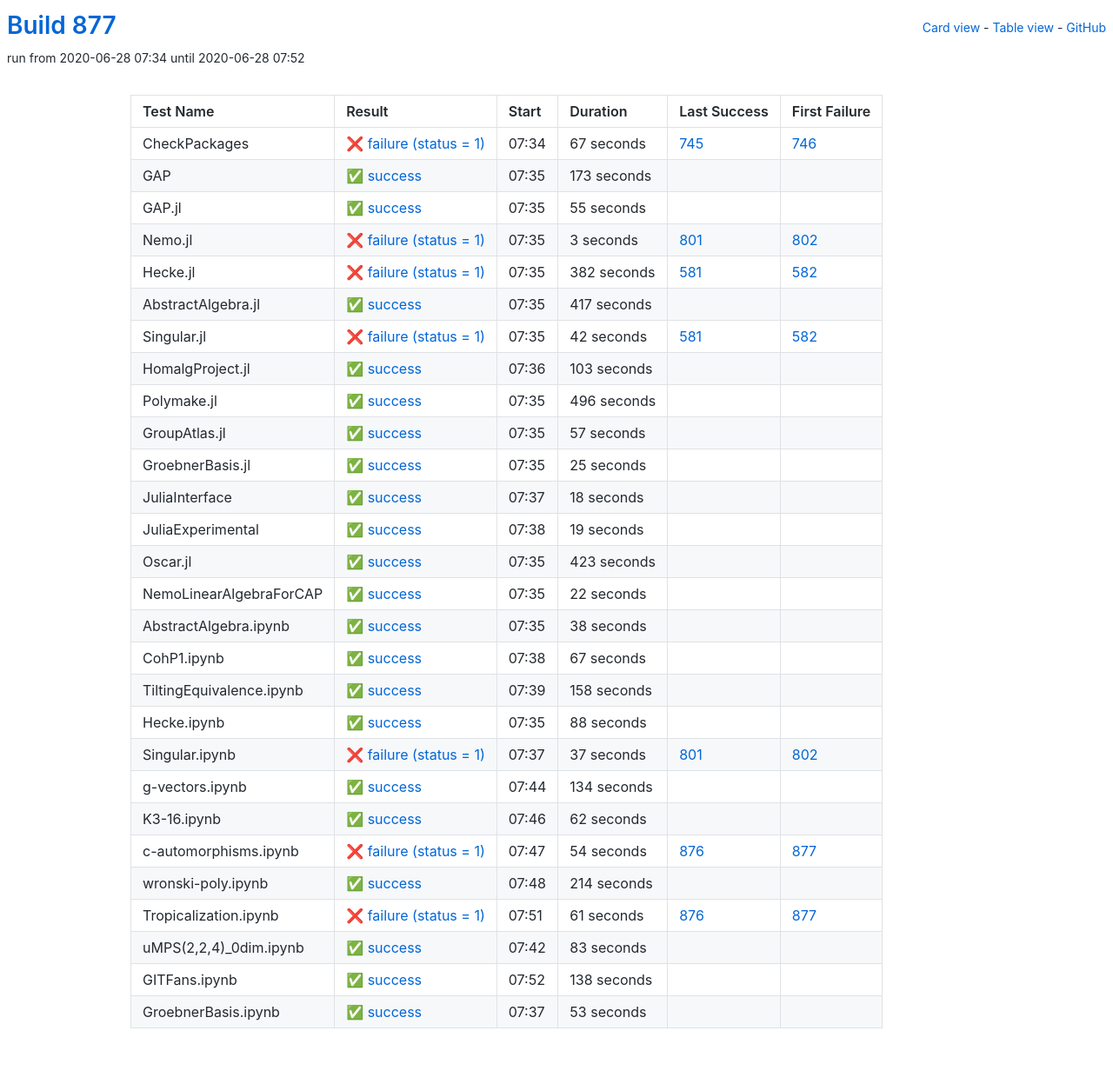
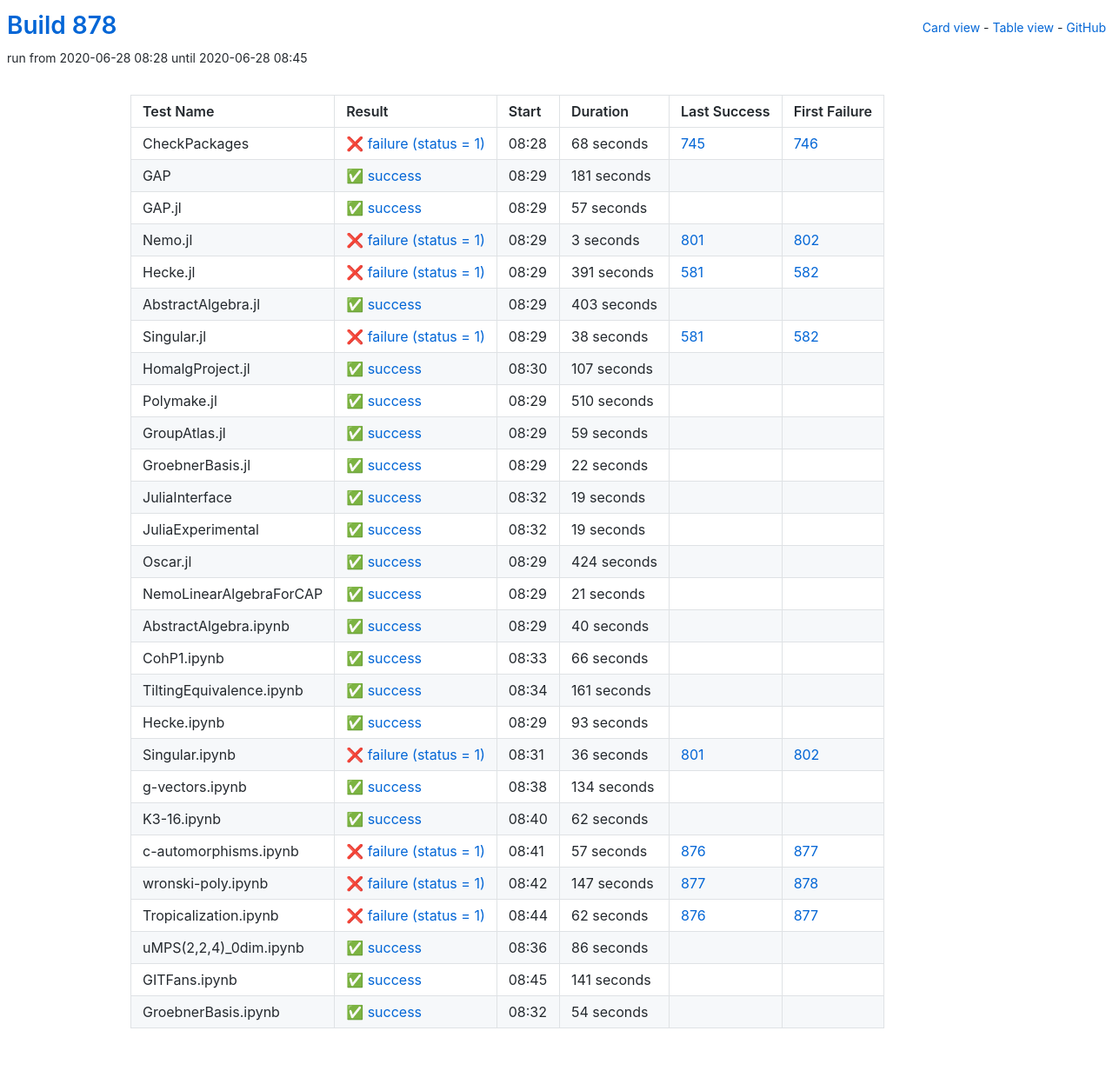
Before and after one commit to oscar-system/oscar-ci-status-1.4, a Jekyll site: the page built from table.html, in a window 1280 px wide. Shown: the whole page at 87% size. Built offline with Jekyll 4.4.1, drawn with Linux system fonts in a browser that asks for light colours.

Commit message:
Build #878

```diff
--- a/_data/ci.yml
+++ b/_data/ci.yml
@@ -1,6 +1,6 @@
 ---
-build: 877
-build_url: https://oscarci.mathematik.uni-kl.de/job/oscar-julia-1.4/877/
+build: 878
+build_url: https://oscarci.mathematik.uni-kl.de/job/oscar-julia-1.4/878/
 job: oscar-julia-1.4
 organization: oscar-system
 repo: oscar-ci-status-1.4
@@ -8,44 +8,44 @@ repourl: https://github.com/oscar-system/oscar-ci-status-1.4
 tests:
 - name: CheckPackages
   id: checkpackages
-  log: https://oscarci.mathematik.uni-kl.de/job/oscar-julia-1.4/877/artifact/logs/build-877/CheckPackages.log
-  start: 2020-06-28 07:34
+  log: https://oscarci.mathematik.uni-kl.de/job/oscar-julia-1.4/878/artifact/logs/build-878/CheckPackages.log
+  start: 2020-06-28 08:28
   success: false
   exitcode: 1
   status: failure
-  duration: 67
+  duration: 68
   last_success: 745
   last_success_url: https://oscarci.mathematik.uni-kl.de/job/oscar-julia-1.4/745/
   first_failure: 746
   first_failure_url: https://oscarci.mathematik.uni-kl.de/job/oscar-julia-1.4/746/
 - name: GAP
   id: gap
-  log: https://oscarci.mathematik.uni-kl.de/job/oscar-julia-1.4/877/artifact/logs/build-877/GAP.log
-  start: 2020-06-28 07:35
+  log: https://oscarci.mathematik.uni-kl.de/job/oscar-julia-1.4/878/artifact/logs/build-878/GAP.log
+  start: 2020-06-28 08:29
   success: true
   exitcode: 0
   status: success
-  duration: 173
+  duration: 181
   last_success: false
   last_success_url:
   first_failure: false
   first_failure_url:
 - name: GAP.jl
   id: gap-jl
-  log: https://oscarci.mathematik.uni-kl.de/job/oscar-julia-1.4/877/artifact/logs/build-877/GAP.jl.log
-  start: 2020-06-28 07:35
+  log: https://oscarci.mathematik.uni-kl.de/job/oscar-julia-1.4/878/artifact/logs/build-878/GAP.jl.log
+  start: 2020-06-28 08:29
   success: true
   exitcode: 0
   status: success
-  duration: 55
+  duration: 57
   last_success: false
   last_success_url:
   first_failure: false
   first_failure_url:
 - name: Nemo.jl
   id: nemo-jl
-  log: https://oscarci.mathematik.uni-kl.de/job/oscar-julia-1.4/877/artifact/logs/build-877/Nemo.jl.log
-  start: 2020-06-28 07:35
+  log: https://oscarci.mathematik.uni-kl.de/job/oscar-julia-1.4/878/artifact/logs/build-878/Nemo.jl.log
+  start: 2020-06-28 08:29
   success: false
   exitcode: 1
   status: failure
@@ -56,104 +56,104 @@ tests:
   first_failure_url: https://oscarci.mathematik.uni-kl.de/job/oscar-julia-1.4/802/
 - name: Hecke.jl
   id: hecke-jl
-  log: https://oscarci.mathematik.uni-kl.de/job/oscar-julia-1.4/877/artifact/logs/build-877/Hecke.jl.log
-  start: 2020-06-28 07:35
+  log: https://oscarci.mathematik.uni-kl.de/job/oscar-julia-1.4/878/artifact/logs/build-878/Hecke.jl.log
+  start: 2020-06-28 08:29
   success: false
   exitcode: 1
   status: failure
-  duration: 382
+  duration: 391
   last_success: 581
   last_success_url: https://oscarci.mathematik.uni-kl.de/job/oscar-julia-1.4/581/
   first_failure: 582
   first_failure_url: https://oscarci.mathematik.uni-kl.de/job/oscar-julia-1.4/582/
 - name: AbstractAlgebra.jl
   id: abstractalgebra-jl
-  log: https://oscarci.mathematik.uni-kl.de/job/oscar-julia-1.4/877/artifact/logs/build-877/AbstractAlgebra.jl.log
-  start: 2020-06-28 07:35
+  log: https://oscarci.mathematik.uni-kl.de/job/oscar-julia-1.4/878/artifact/logs/build-878/AbstractAlgebra.jl.log
+  start: 2020-06-28 08:29
   success: true
   exitcode: 0
   status: success
-  duration: 417
+  duration: 403
   last_success: false
   last_success_url:
   first_failure: false
   first_failure_url:
 - name: Singular.jl
   id: singular-jl
-  log: https://oscarci.mathematik.uni-kl.de/job/oscar-julia-1.4/877/artifact/logs/build-877/Singular.jl.log
-  start: 2020-06-28 07:35
+  log: https://oscarci.mathematik.uni-kl.de/job/oscar-julia-1.4/878/artifact/logs/build-878/Singular.jl.log
+  start: 2020-06-28 08:29
   success: false
   exitcode: 1
   status: failure
-  duration: 42
+  duration: 38
   last_success: 581
   last_success_url: https://oscarci.mathematik.uni-kl.de/job/oscar-julia-1.4/581/
   first_failure: 582
   first_failure_url: https://oscarci.mathematik.uni-kl.de/job/oscar-julia-1.4/582/
 - name: HomalgProject.jl
   id: homalgproject-jl
-  log: https://oscarci.mathematik.uni-kl.de/job/oscar-julia-1.4/877/artifact/logs/build-877/HomalgProject.jl.log
-  start: 2020-06-28 07:36
+  log: https://oscarci.mathematik.uni-kl.de/job/oscar-julia-1.4/878/artifact/logs/build-878/HomalgProject.jl.log
+  start: 2020-06-28 08:30
   success: true
   exitcode: 0
   status: success
-  duration: 103
+  duration: 107
   last_success: false
   last_success_url:
   first_failure: false
   first_failure_url:
 - name: Polymake.jl
   id: polymake-jl
-  log: https://oscarci.mathematik.uni-kl.de/job/oscar-julia-1.4/877/artifact/logs/build-877/Polymake.jl.log
-  start: 2020-06-28 07:35
+  log: https://oscarci.mathematik.uni-kl.de/job/oscar-julia-1.4/878/artifact/logs/build-878/Polymake.jl.log
+  start: 2020-06-28 08:29
   success: true
   exitcode: 0
   status: success
-  duration: 496
+  duration: 510
   last_success: false
   last_success_url:
   first_failure: false
   first_failure_url:
 - name: GroupAtlas.jl
   id: groupatlas-jl
-  log: https://oscarci.mathematik.uni-kl.de/job/oscar-julia-1.4/877/artifact/logs/build-877/GroupAtlas.jl.log
-  start: 2020-06-28 07:35
+  log: https://oscarci.mathematik.uni-kl.de/job/oscar-julia-1.4/878/artifact/logs/build-878/GroupAtlas.jl.log
+  start: 2020-06-28 08:29
   success: true
   exitcode: 0
   status: success
-  duration: 57
+  duration: 59
   last_success: false
   last_success_url:
   first_failure: false
   first_failure_url:
 - name: GroebnerBasis.jl
   id: groebnerbasis-jl
-  log: https://oscarci.mathematik.uni-kl.de/job/oscar-julia-1.4/877/artifact/logs/build-877/GroebnerBasis.jl.log
-  start: 2020-06-28 07:35
+  log: https://oscarci.mathematik.uni-kl.de/job/oscar-julia-1.4/878/artifact/logs/build-878/GroebnerBasis.jl.log
+  start: 2020-06-28 08:29
   success: true
   exitcode: 0
   status: success
-  duration: 25
+  duration: 22
   last_success: false
   last_success_url:
   first_failure: false
   first_failure_url:
 - name: JuliaInterface
   id: juliainterface
-  log: https://oscarci.mathematik.uni-kl.de/job/oscar-julia-1.4/877/artifact/logs/build-877/JuliaInterface.log
-  start: 2020-06-28 07:37
+  log: https://oscarci.mathematik.uni-kl.de/job/oscar-julia-1.4/878/artifact/logs/build-878/JuliaInterface.log
+  start: 2020-06-28 08:32
   success: true
   exitcode: 0
   status: success
-  duration: 18
+  duration: 19
   last_success: false
   last_success_url:
   first_failure: false
   first_failure_url:
 - name: JuliaExperimental
   id: juliaexperimental
-  log: https://oscarci.mathematik.uni-kl.de/job/oscar-julia-1.4/877/artifact/logs/build-877/JuliaExperimental.log
-  start: 2020-06-28 07:38
+  log: https://oscarci.mathematik.uni-kl.de/job/oscar-julia-1.4/878/artifact/logs/build-878/JuliaExperimental.log
+  start: 2020-06-28 08:32
   success: true
   exitcode: 0
   status: success
@@ -164,92 +164,92 @@ tests:
   first_failure_url:
 - name: Oscar.jl
   id: oscar-jl
-  log: https://oscarci.mathematik.uni-kl.de/job/oscar-julia-1.4/877/artifact/logs/build-877/Oscar.jl.log
-  start: 2020-06-28 07:35
+  log: https://oscarci.mathematik.uni-kl.de/job/oscar-julia-1.4/878/artifact/logs/build-878/Oscar.jl.log
+  start: 2020-06-28 08:29
   success: true
   exitcode: 0
   status: success
-  duration: 423
+  duration: 424
   last_success: false
   last_success_url:
   first_failure: false
   first_failure_url:
 - name: NemoLinearAlgebraForCAP
   id: nemolinearalgebraforcap
-  log: https://oscarci.mathematik.uni-kl.de/job/oscar-julia-1.4/877/artifact/logs/build-877/NemoLinearAlgebraForCAP.log
-  start: 2020-06-28 07:35
+  log: https://oscarci.mathematik.uni-kl.de/job/oscar-julia-1.4/878/artifact/logs/build-878/NemoLinearAlgebraForCAP.log
+  start: 2020-06-28 08:29
   success: true
   exitcode: 0
   status: success
-  duration: 22
+  duration: 21
   last_success: false
   last_success_url:
   first_failure: false
   first_failure_url:
 - name: AbstractAlgebra.ipynb
   id: abstractalgebra-ipynb
-  log: https://oscarci.mathematik.uni-kl.de/job/oscar-julia-1.4/877/artifact/logs/build-877/AbstractAlgebra.ipynb.log
-  start: 2020-06-28 07:35
+  log: https://oscarci.mathematik.uni-kl.de/job/oscar-julia-1.4/878/artifact/logs/build-878/AbstractAlgebra.ipynb.log
+  start: 2020-06-28 08:29
   success: true
   exitcode: 0
   status: success
-  duration: 38
+  duration: 40
   last_success: false
   last_success_url:
   first_failure: false
   first_failure_url:
 - name: CohP1.ipynb
   id: cohp1-ipynb
-  log: https://oscarci.mathematik.uni-kl.de/job/oscar-julia-1.4/877/artifact/logs/build-877/CohP1.ipynb.log
-  start: 2020-06-28 07:38
+  log: https://oscarci.mathematik.uni-kl.de/job/oscar-julia-1.4/878/artifact/logs/build-878/CohP1.ipynb.log
+  start: 2020-06-28 08:33
   success: true
   exitcode: 0
   status: success
-  duration: 67
+  duration: 66
   last_success: false
   last_success_url:
   first_failure: false
   first_failure_url:
 - name: TiltingEquivalence.ipynb
   id: tiltingequivalence-ipynb
-  log: https://oscarci.mathematik.uni-kl.de/job/oscar-julia-1.4/877/artifact/logs/build-877/TiltingEquivalence.ipynb.log
-  start: 2020-06-28 07:39
+  log: https://oscarci.mathematik.uni-kl.de/job/oscar-julia-1.4/878/artifact/logs/build-878/TiltingEquivalence.ipynb.log
+  start: 2020-06-28 08:34
   success: true
   exitcode: 0
   status: success
-  duration: 158
+  duration: 161
   last_success: false
   last_success_url:
   first_failure: false
   first_failure_url:
 - name: Hecke.ipynb
   id: hecke-ipynb
-  log: https://oscarci.mathematik.uni-kl.de/job/oscar-julia-1.4/877/artifact/logs/build-877/Hecke.ipynb.log
-  start: 2020-06-28 07:35
+  log: https://oscarci.mathematik.uni-kl.de/job/oscar-julia-1.4/878/artifact/logs/build-878/Hecke.ipynb.log
+  start: 2020-06-28 08:29
   success: true
   exitcode: 0
   status: success
-  duration: 88
+  duration: 93
   last_success: false
   last_success_url:
   first_failure: false
   first_failure_url:
 - name: Singular.ipynb
   id: singular-ipynb
-  log: https://oscarci.mathematik.uni-kl.de/job/oscar-julia-1.4/877/artifact/logs/build-877/Singular.ipynb.log
-  start: 2020-06-28 07:37
+  log: https://oscarci.mathematik.uni-kl.de/job/oscar-julia-1.4/878/artifact/logs/build-878/Singular.ipynb.log
+  start: 2020-06-28 08:31
   success: false
   exitcode: 1
   status: failure
-  duration: 37
+  duration: 36
   last_success: 801
   last_success_url: https://oscarci.mathematik.uni-kl.de/job/oscar-julia-1.4/801/
   first_failure: 802
   first_failure_url: https://oscarci.mathematik.uni-kl.de/job/oscar-julia-1.4/802/
 - name: g-vectors.ipynb
   id: g-vectors-ipynb
-  log: https://oscarci.mathematik.uni-kl.de/job/oscar-julia-1.4/877/artifact/logs/build-877/g-vectors.ipynb.log
-  start: 2020-06-28 07:44
+  log: https://oscarci.mathematik.uni-kl.de/job/oscar-julia-1.4/878/artifact/logs/build-878/g-vectors.ipynb.log
+  start: 2020-06-28 08:38
   success: true
   exitcode: 0
   status: success
@@ -260,8 +260,8 @@ tests:
   first_failure_url:
 - name: K3-16.ipynb
   id: k3-16-ipynb
-  log: https://oscarci.mathematik.uni-kl.de/job/oscar-julia-1.4/877/artifact/logs/build-877/K3-16.ipynb.log
-  start: 2020-06-28 07:46
+  log: https://oscarci.mathematik.uni-kl.de/job/oscar-julia-1.4/878/artifact/logs/build-878/K3-16.ipynb.log
+  start: 2020-06-28 08:40
   success: true
   exitcode: 0
   status: success
@@ -272,72 +272,72 @@ tests:
   first_failure_url:
 - name: c-automorphisms.ipynb
   id: c-automorphisms-ipynb
-  log: https://oscarci.mathematik.uni-kl.de/job/oscar-julia-1.4/877/artifact/logs/build-877/c-automorphisms.ipynb.log
-  start: 2020-06-28 07:47
+  log: https://oscarci.mathematik.uni-kl.de/job/oscar-julia-1.4/878/artifact/logs/build-878/c-automorphisms.ipynb.log
+  start: 2020-06-28 08:41
   success: false
   exitcode: 1
   status: failure
-  duration: 54
+  duration: 57
   last_success: 876
   last_success_url: https://oscarci.mathematik.uni-kl.de/job/oscar-julia-1.4/876/
   first_failure: 877
   first_failure_url: https://oscarci.mathematik.uni-kl.de/job/oscar-julia-1.4/877/
 - name: wronski-poly.ipynb
   id: wronski-poly-ipynb
-  log: https://oscarci.mathematik.uni-kl.de/job/oscar-julia-1.4/877/artifact/logs/build-877/wronski-poly.ipynb.log
-  start: 2020-06-28 07:48
-  success: true
-  exitcode: 0
-  status: success
-  duration: 214
-  last_success: false
-  last_success_url:
-  first_failure: false
-  first_failure_url:
-- name: Tropicalization.ipynb
-  id: tropicalization-ipynb
-  log: https://oscarci.mathematik.uni-kl.de/job/oscar-julia-1.4/877/artifact/logs/build-877/Tropicalization.ipynb.log
-  start: 2020-06-28 07:51
+  log: https://oscarci.mathematik.uni-kl.de/job/oscar-julia-1.4/878/artifact/logs/build-878/wronski-poly.ipynb.log
+  start: 2020-06-28 08:42
   success: false
   exitcode: 1
   status: failure
-  duration: 61
+  duration: 147
+  last_success: 877
+  last_success_url: https://oscarci.mathematik.uni-kl.de/job/oscar-julia-1.4/877/
+  first_failure: 878
+  first_failure_url: https://oscarci.mathematik.uni-kl.de/job/oscar-julia-1.4/878/
+- name: Tropicalization.ipynb
+  id: tropicalization-ipynb
+  log: https://oscarci.mathematik.uni-kl.de/job/oscar-julia-1.4/878/artifact/logs/build-878/Tropicalization.ipynb.log
+  start: 2020-06-28 08:44
+  success: false
+  exitcode: 1
+  status: failure
+  duration: 62
   last_success: 876
   last_success_url: https://oscarci.mathematik.uni-kl.de/job/oscar-julia-1.4/876/
   first_failure: 877
   first_failure_url: https://oscarci.mathematik.uni-kl.de/job/oscar-julia-1.4/877/
 - name: uMPS(2,2,4)_0dim.ipynb
   id: umps-2-2-4-0dim-ipynb
-  log: https://oscarci.mathematik.uni-kl.de/job/oscar-julia-1.4/877/artifact/logs/build-877/uMPS-2-2-4-_0dim.ipynb.log
-  start: 2020-06-28 07:42
+  log: https://oscarci.mathematik.uni-kl.de/job/oscar-julia-1.4/878/artifact/logs/build-878/uMPS-2-2-4-_0dim.ipynb.log
+  start: 2020-06-28 08:36
   success: true
   exitcode: 0
   status: success
-  duration: 83
+  duration: 86
   last_success: false
   last_success_url:
   first_failure: false
   first_failure_url:
 - name: GITFans.ipynb
   id: gitfans-ipynb
-  log: https://oscarci.mathematik.uni-kl.de/job/oscar-julia-1.4/877/artifact/logs/build-877/GITFans.ipynb.log
-  start: 2020-06-28 07:52
+  log: https://oscarci.mathematik.uni-kl.de/job/oscar-julia-1.4/878/artifact/logs/build-878/GITFans.ipynb.log
+  start: 2020-06-28 08:45
   success: true
   exitcode: 0
   status: success
-  duration: 138
+  duration: 141
   last_success: false
   last_success_url:
   first_failure: false
   first_failure_url:
 - name: GroebnerBasis.ipynb
   id: groebnerbasis-ipynb
-  log: https://oscarci.mathematik.uni-kl.de/job/oscar-julia-1.4/877/artifact/logs/build-877/GroebnerBasis.ipynb.log
-  start: 2020-06-28 07:37
+  log: https://oscarci.mathematik.uni-kl.de/job/oscar-julia-1.4/878/artifact/logs/build-878/GroebnerBasis.ipynb.log
+  start: 2020-06-28 08:32
   success: true
   exitcode: 0
   status: success
-  duration: 53
+  duration: 54
   last_success: false
   last_success_url:
   first_failure: false
```
Also changed, not shown: README.md.
